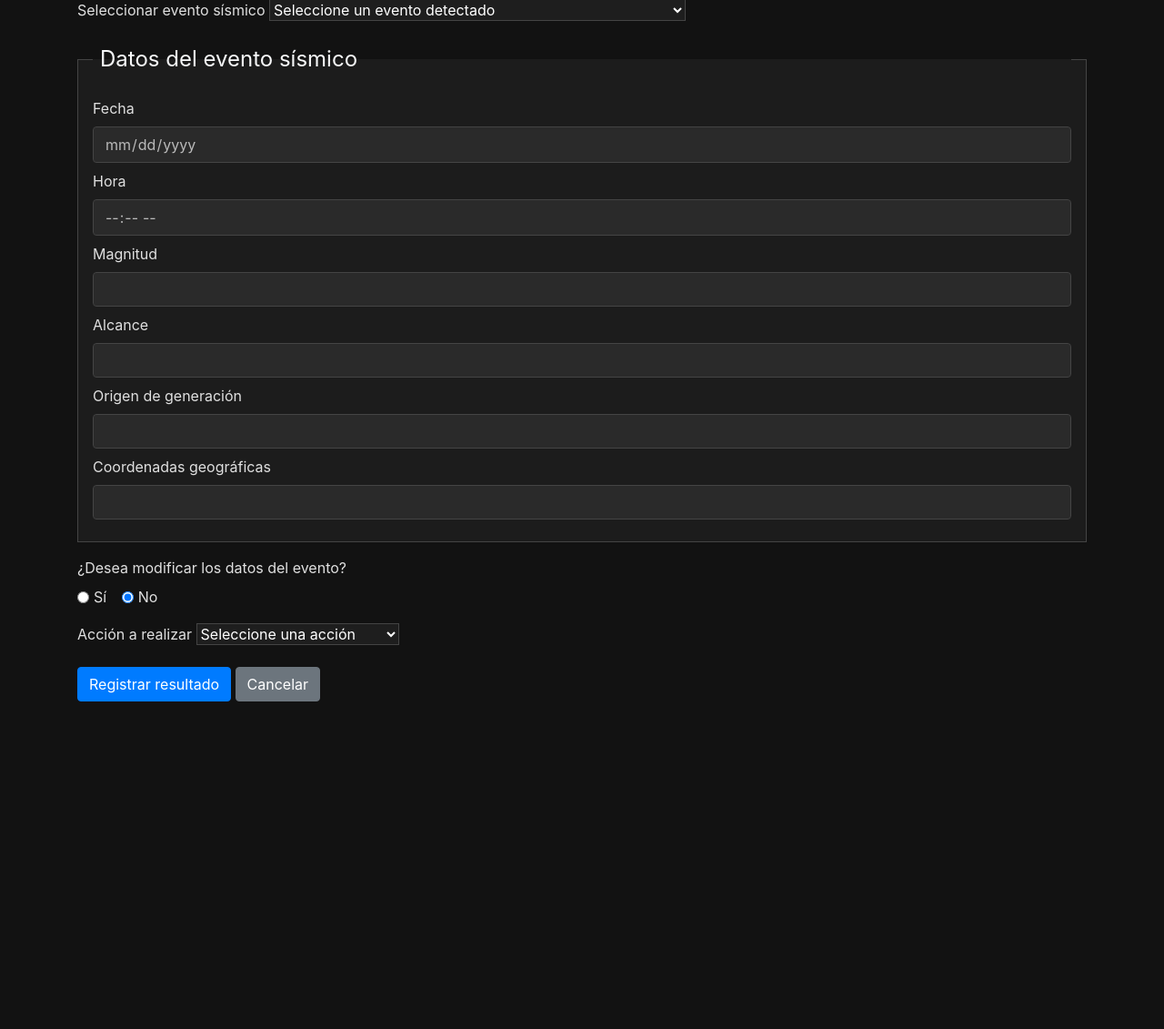
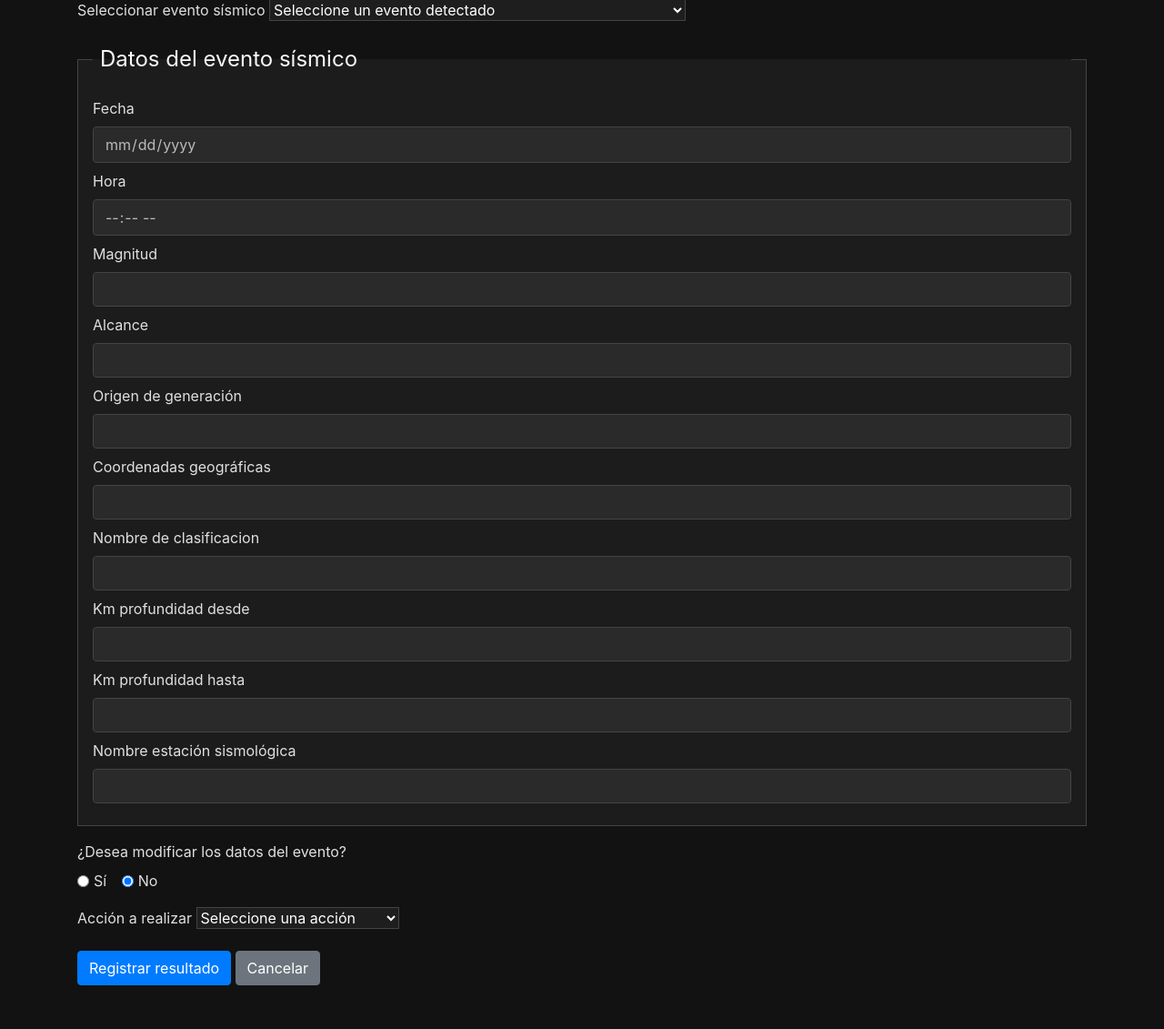
Before and after one commit to lauto16/ImplementacionDSI, a Django app: page /opciones/registrar_resultado_revision_manual/ in a window 1280 px wide. Shown: the part 111-1242 px from the top of the page at 91% size. Before the commit the page ends 882 px from the top, so only its background shows below. Run offline with Django 5.2, Linux system fonts and the light colour scheme; data comes from the database, SQL or seed files in the repository; both versions use the stored data as it was after the commit; some libraries are stand-ins or nearby versions.

Commit message:
Cambios frontend

```diff
--- a/Main/static/js/reg_revision.js
+++ b/Main/static/js/reg_revision.js
@@ -1,4 +1,45 @@
-let eventosSismicos = [];
+function rellenarDatosAdicionales(data){
+
+  document.getElementById('clasificacion').value = data.datosEvenSis.clasificacionEventoSis.nombre;
+  document.getElementById('kmProfundidadDesde').value = data.datosEvenSis.clasificacionEventoSis.kmProfundidadDesde;
+  document.getElementById('kmProfundidadHasta').value = data.datosEvenSis.clasificacionEventoSis.kmProfundidadHasta;
+
+  document.getElementById('origenVista').value = `${data.datosEvenSis.origenGeneracionEventoSis.nombre} - ${data.datosEvenSis.origenGeneracionEventoSis.descripcion}`;
+  document.getElementById('alcanceVista').value = `${data.datosEvenSis.alcanceEventoSis.nombre} - ${data.datosEvenSis.alcanceEventoSis.descripcion}`;
+
+  let serieTemporal = data.serieTemp;
+
+  document.getElementById('nombreEstacion').value = serieTemporal[0].nombreEstacion;
+
+  const sismo_container = document.getElementById('containerSeries');
+  sismo_container.innerHTML = '';
+
+  for (let j = 0; j < serieTemporal.length; j++) {
+    const serie = serieTemporal[j];
+    let muestras = serie.muestra;
+
+    let y = document.createElement('div');
+    y.innerHTML = `<div class="mb-2">
+      <h4>Serie temporal ${j+1} - ${serie.nombreEstacion}</h4>
+    </div>`;
+
+    for (let index = 0; index < muestras.length; index++) {
+      const muestra = muestras[index];
+
+      const x = document.createElement('div');
+      x.innerHTML = `
+        <div class="mb-2">
+          <label class="form-label">${muestra.tipoDeDato.denominacion}</label>
+          <input type="text" class="form-control" value="${muestra.valor} ${muestra.tipoDeDato.nombreUnidadMedida}">
+        </div>
+      `;
+
+      y.appendChild(x);
+    }
+
+    sismo_container.appendChild(y);
+  }
+}
 
 
 function tomarSelEventoSis(idSeleccionado) {
@@ -17,7 +58,9 @@ function tomarSelEventoSis(idSeleccionado) {
       return response.json();
     })
     .then(data => {
-      console.log(data)
+      console.log(data);
+
+      rellenarDatosAdicionales(data)
     })
     .catch(error => {
       console.error(error);
@@ -95,8 +138,7 @@ function eventoSeleccionadoChange() {
     }
 
     document.getElementById('magnitudVista').value = evento.magnitud || "";
-    document.getElementById('alcanceVista').value = `${evento.alcanceSismo.nombre} - ${evento.alcanceSismo.descripcion}` || "";
-    document.getElementById('origenVista').value = `${evento.origenGeneracion.nombre} - ${evento.origenGeneracion.descripcion}` || "";
+
 
     if (evento.latitudEpicentro != null && evento.longitudEpicentro != null) {
       document.getElementById('coordenadas').value = `${evento.latitudEpicentro}, ${evento.longitudEpicentro}`;
--- a/Main/templates/reg_revision.html
+++ b/Main/templates/reg_revision.html
@@ -20,7 +20,7 @@
                 </select>
             </div>
 
-            <fieldset disabled class="border p-3 mb-3">
+            <fieldset id="sismo-container" disabled class="border p-3 mb-3">
                 <legend class="float-none w-auto px-2">Datos del evento sísmico</legend>
                 <div class="mb-2">
                     <label for="fecha" class="form-label">Fecha</label>
@@ -46,6 +46,28 @@
                     <label for="coordenadas" class="form-label">Coordenadas geográficas</label>
                     <input type="text" class="form-control" id="coordenadas">
                 </div>
+
+                <div class="mb-2">
+                    <label for="clasificacion" class="form-label">Nombre de clasificacion</label>
+                    <input type="text" class="form-control" id="clasificacion">
+                </div>
+
+                <div class="mb-2">
+                    <label for="kmProfundidadDesde" class="form-label">Km profundidad desde</label>
+                    <input type="text" class="form-control" id="kmProfundidadDesde">
+                </div>
+
+                <div class="mb-2">
+                    <label for="kmProfundidadHasta" class="form-label">Km profundidad hasta</label>
+                    <input type="text" class="form-control" id="kmProfundidadHasta">
+                </div>
+                <div class="mb-2">
+                    <label for="nombreEstacion" class="form-label">Nombre estación sismológica</label>
+                    <input type="text" class="form-control" id="nombreEstacion">
+                </div>
+
+                <div id="containerSeries"></div>
+
             </fieldset>
 
             <div class="mb-3">
--- a/Main/views.py
+++ b/Main/views.py
@@ -33,7 +33,7 @@ from Main.models import (
     DetalleMuestraSismica,
     SerieTemporal,
     Sismografo,
-    EventoSismico
+    EventoSismico,
 )
 
 from django.http import HttpResponse, HttpRequest, JsonResponse
@@ -73,15 +73,23 @@ class GestorResultRevManual:
         # se hace al final -> self.mostrarDatosEventoSis()
         self.buscarSerieTemporal()
 
+        print(f'ORDENADO POR ES: {self.ordenadoPorES}')
+
         datosEvenSis = {
             "alcanceEventoSis": self.alcanceEventoSis,
             "clasificacionEventoSis": self.clasificacionEventoSis,
-            "origenGeneracionEventoSis": self.origenGeneracionEventoSis
+            "origenGeneracionEventoSis": self.origenGeneracionEventoSis,
         }
-        datosSerieTemporal = [self.ordenadoPorES[0]
-                              ["estacionSismologica"].nombre, datosEvenSis]
+        datos_entrega = []
+        for i in range(len(self.ordenadoPorES)):
+            datosSerieTemporal = {
+                'nombreEstacion': self.ordenadoPorES[i]["estacionSismologica"].nombre,
+                'muestra': self.ordenadoPorES[i]["datosMuestras"],
+            }
+            datos_entrega.append(datosSerieTemporal)
 
-        return datosSerieTemporal, datosEvenSis
+
+        return datos_entrega, datosEvenSis
 
     def getEventoAutodetectado(self, id: int):
         for evento in self.eventosAutodetectados:
@@ -90,11 +98,11 @@ class GestorResultRevManual:
 
     def bloquearEventoSis(self) -> None:
         self.eventoSisActual.bloquear(
-            fecha_actual=self.fechaHoraActual, estado=self.estado_BloqueadoEnRevision)
+            fecha_actual=self.fechaHoraActual, estado=self.estado_BloqueadoEnRevision
+        )
 
     def ordenarEventosSisPorFyH(self) -> None:
-        self.eventosAutodetectados.sort(
-            key=lambda evento: evento.fechaHoraOcurrencia)
+        self.eventosAutodetectados.sort(key=lambda evento: evento.fechaHoraOcurrencia)
 
     def buscarEstadoBloqueadoEnRevision(self) -> Estado:
         for estado in self.estados:
@@ -116,14 +124,16 @@ class GestorResultRevManual:
 
     def buscarSerieTemporal(self):
         datosSeriesTemporales = self.eventoSisActual.buscarSerieTemporal(
-            sismografos=self.sismografos)
-        # cambios
+            sismografos=self.sismografos
+        )
         self.ordenarPorEstacion(datosSeriesTemporales=datosSeriesTemporales)
 
     def ordenarPorEstacion(self, datosSeriesTemporales: list) -> None:
         # Ordenar ES por nombre de A-Z
-        self.ordenadoPorES = (sorted(
-            datosSeriesTemporales, key=lambda dato: dato["estacionSismologica"].nombre.lower()))
+        self.ordenadoPorES = sorted(
+            datosSeriesTemporales,
+            key=lambda dato: dato["estacionSismologica"].nombre.lower(),
+        )
 
 
 def opciones_sismografo(request: HttpRequest) -> HttpResponse:
@@ -138,7 +148,7 @@ def opciones_sismografo(request: HttpRequest) -> HttpResponse:
         ó respuesta en HTTP enviada al usuario desde el backend (en caso de pedir el html)
     """
 
-    return render(request, 'opciones.html')
+    return render(request, "opciones.html")
 
 
 class InterfazResultRevManual(View):
@@ -150,16 +160,14 @@ class InterfazResultRevManual(View):
     def get(self, request: HttpRequest) -> HttpResponse:
         action = request.GET.get("action")
 
-        if action == 'tomar_sel_evento_sismico':
+        if action == "tomar_sel_evento_sismico":
             id_evento = request.GET.get("id_evento")
             serieTemporal, datosSis = self.gestor.tomarSelEventoSis(
-                id_evento=int(id_evento))
-            res = {
-                "serieTemp": serieTemporal,
-                "datosEvenSis": datosSis
-            }
+                id_evento=int(id_evento)
+            )
+            res = {"serieTemp": serieTemporal, "datosEvenSis": datosSis}
             print(res)
-            return JsonResponse(res)
+            return JsonResponse(res, safe=False)
 
         if action == "get_eventos_sismicos":
             # mostrarEventosSismicos()
@@ -171,18 +179,3 @@ class InterfazResultRevManual(View):
 
     def post(self, request: HttpRequest) -> HttpResponse:
         return JsonResponse({"error": "Método no permitido"}, status=405)
-
-    def mostrarEvSis(self, datos):
-        # TODO MOSTRAR EN EL FRONT
-        aux = ""
-
-        datos = {'EST_SISMOLOGICA': datos[0]["estacionSismologica"],
-                 'MUESTRAS_SISMOLOGICAS': datos[0]["datosMuestras"]}
-
-        aux += "Estacion Sis: {datos['EST_SISMOLOGICA'].nombre}, "
-
-        for detalle in datos['MUESTRAS_SISMOLOGICAS']:
-            aux += "valor: " + str(detalle.valor) + " "
-            aux += "Tipo de dato: " + detalle.tipoDeDato.denominacion
-
-        return JsonResponse({"Success": True})
```
Also changed, not shown: db.sqlite3.
